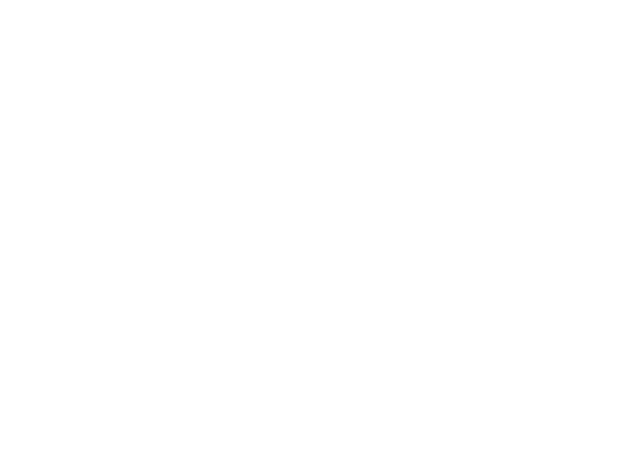
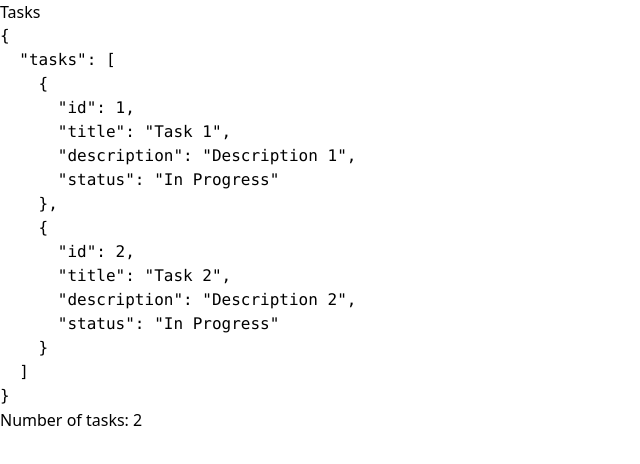
Before and after one commit to sansidsac/SavR, a React (Vite) app in the folder frontend/: page /receiver in a window 1280 px wide. Before the commit this address had no page. Shown: the top 464 px of the page, without its empty margins (0-640 px from the left). Built offline with nearby package versions, Linux system fonts and the light colour scheme.

Commit message:
Added ReceiverPage

```diff
--- a/frontend/src/App.jsx
+++ b/frontend/src/App.jsx
@@ -2,6 +2,7 @@
 import Home from './pages/Home'
 import { BrowserRouter, Routes, Route } from "react-router-dom";
 import SenderPage from './pages/SenderPage';
+import ReceiverPage from './pages/ReceiverPage';
 function App() {
 
 
@@ -12,6 +13,7 @@
       <Routes>
           <Route path="/" element={<Home />}/>
           <Route path="/sender" element={<SenderPage />}/>
+          <Route path="/receiver" element={<ReceiverPage />}/>
       </Routes>
     </BrowserRouter>
 
--- a/frontend/src/pages/ReceiverPage.jsx
+++ b/frontend/src/pages/ReceiverPage.jsx
@@ -1,7 +1,35 @@
+import { useEffect, useState } from 'react';
+import tasks from './tasks.json';
+
 const ReceiverPage = () => {
+  const [taskData, setTaskData] = useState(tasks);
+
+  useEffect(() => {
+    const reloadTasks = async () => {
+      try {
+        // Force a re-import of the module
+        const module = await import(`./tasks.json`);
+        setTaskData(module.default);
+        // console.log('Tasks reloaded:', module.default);
+      } catch (error) {
+        console.error('Error reloading tasks:', error);
+      }
+    };
+
+    // Set up polling every 2 seconds
+    const intervalId = setInterval(reloadTasks, 200);
+
+    // Cleanup on unmount
+    return () => clearInterval(intervalId);
+  }, []);
+
   return (
-    <div>ReceiverPage</div>
-  )
-}
+    <div>
+      <h1>Tasks</h1>
+      <pre>{JSON.stringify(taskData, null, 2)}</pre>
+      <div>Number of tasks: {Object.keys(taskData.tasks).length}</div>
+    </div>
+  );
+};
 
-export default ReceiverPage
+export default ReceiverPage;
--- a/frontend/src/pages/SenderPage.jsx
+++ b/frontend/src/pages/SenderPage.jsx
@@ -137,6 +137,8 @@
   const taskService = async (foodItems) => {
     // Implement task submission logic here
     console.log('Task Submitted :', foodItems);
+
+
   }
 
   const handleSubmit = async (e) => {
--- /dev/null
+++ b/frontend/src/pages/tasks.json
@@ -0,0 +1,17 @@
+{
+    "tasks":[
+        {
+            "id": 1,
+            "title": "Task 1",
+            "description": "Description 1",
+            "status": "In Progress"
+        },
+        {
+            "id": 2,
+            "title": "Task 2",
+            "description": "Description 2",
+            "status": "In Progress"
+        }
+
+    ]
+}
```
